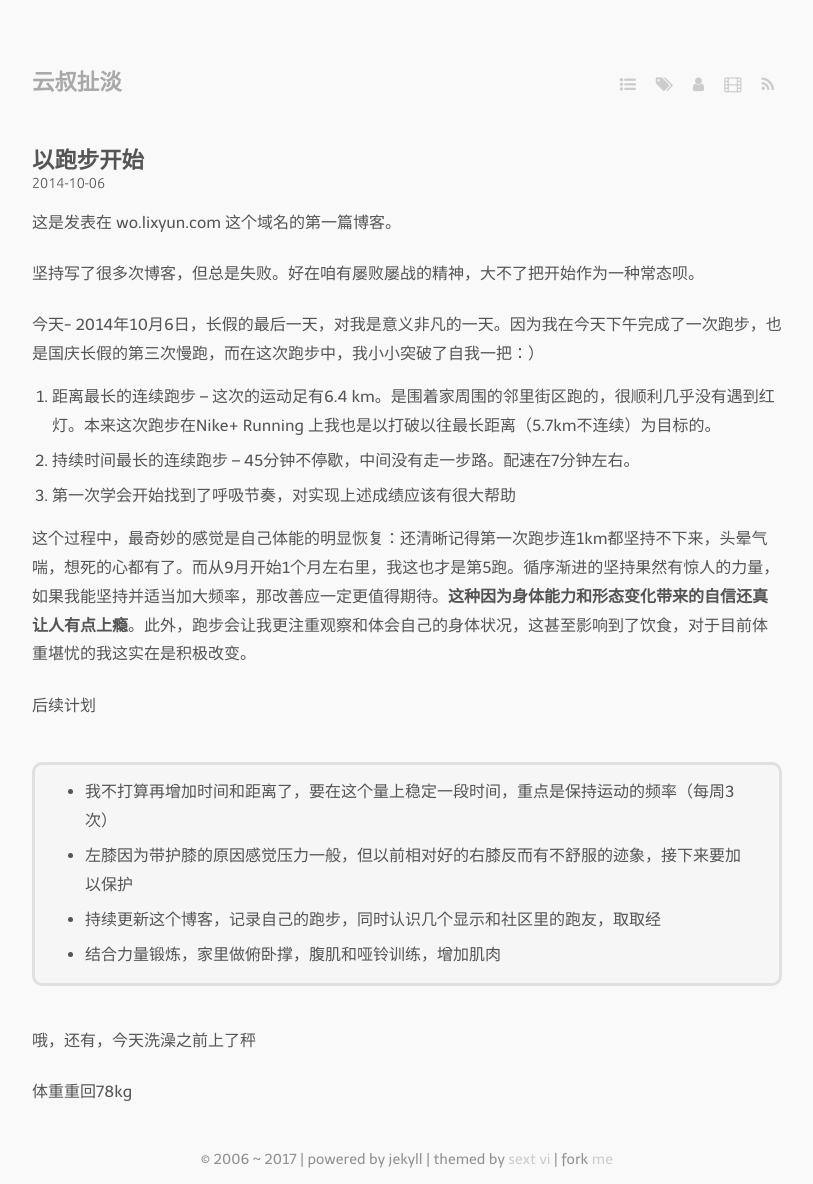
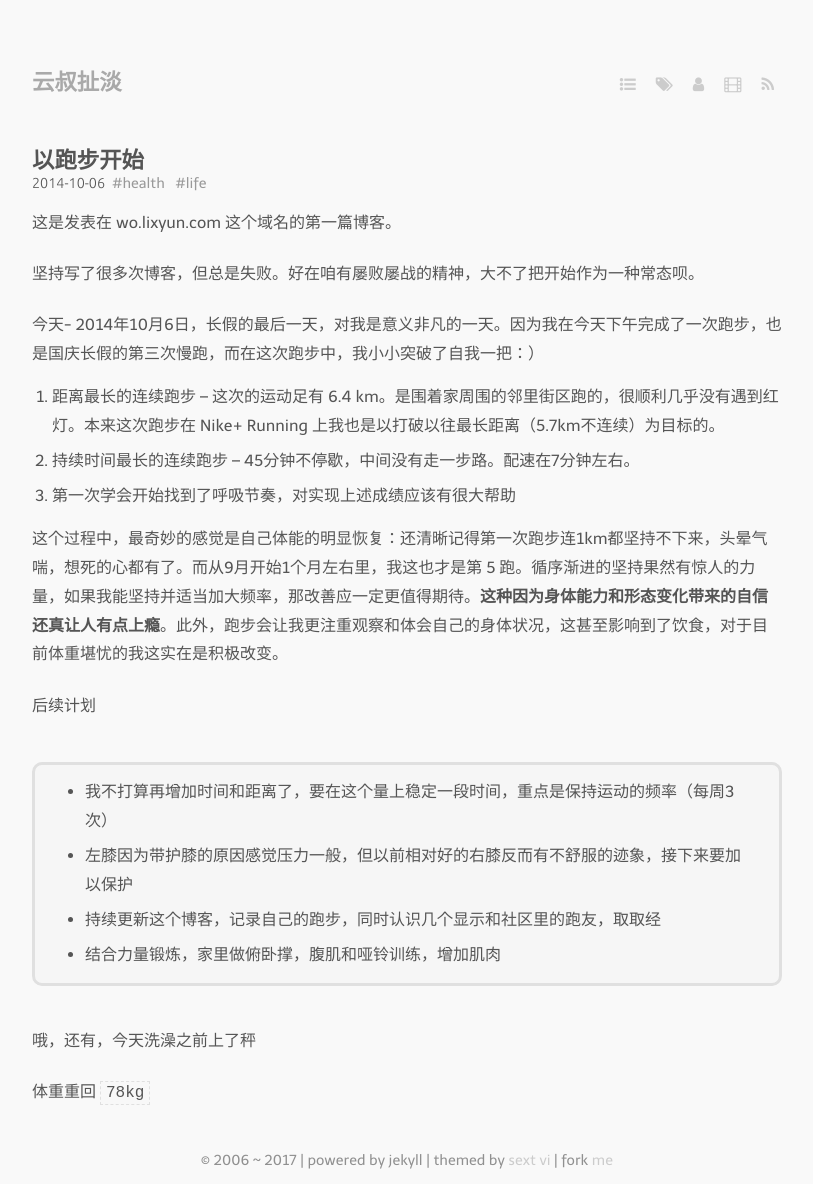
Before and after one commit to leoshcn/leoshcn.github.io, a Jekyll site: the page built from _posts/2014-10-06-start-with-running.md, in a window 1280 px wide. Shown: the whole page, without its empty margins (233-1046 px from the left). Built offline with Jekyll 4.4.1, drawn with Linux system fonts in a browser that asks for light colours; nearby versions of some CDN libraries; some web fonts are replaced; a script that is not in the unit is left out.

Commit message:
fix old posts

```diff
--- a/_posts/2014-10-06-start-with-running.md
+++ b/_posts/2014-10-06-start-with-running.md
@@ -1,7 +1,8 @@
 ---
-title: "以跑步开始"
+title: 以跑步开始
 date: 2014-10-06 21:30:00 +0800
 layout: post
+tags: health life
 ---
 
 
@@ -12,14 +13,13 @@ layout: post
 
 今天- 2014年10月6日，长假的最后一天，对我是意义非凡的一天。因为我在今天下午完成了一次跑步，也是国庆长假的第三次慢跑，而在这次跑步中，我小小突破了自我一把：）
 
- 1. 距离最长的连续跑步 – 这次的运动足有6.4 km。是围着家周围的邻里街区跑的，很顺利几乎没有遇到红灯。本来这次跑步在Nike+ Running 上我也是以打破以往最长距离（5.7km不连续）为目标的。
+ 1. 距离最长的连续跑步 – 这次的运动足有 6.4 km。是围着家周围的邻里街区跑的，很顺利几乎没有遇到红灯。本来这次跑步在 Nike+ Running 上我也是以打破以往最长距离（5.7km不连续）为目标的。
  2. 持续时间最长的连续跑步 –  45分钟不停歇，中间没有走一步路。配速在7分钟左右。
  3. 第一次学会开始找到了呼吸节奏，对实现上述成绩应该有很大帮助
 
-这个过程中，最奇妙的感觉是自己体能的明显恢复：还清晰记得第一次跑步连1km都坚持不下来，头晕气喘，想死的心都有了。而从9月开始1个月左右里，我这也才是第5跑。循序渐进的坚持果然有惊人的力量，如果我能坚持并适当加大频率，那改善应一定更值得期待。**这种因为身体能力和形态变化带来的自信还真让人有点上瘾**。此外，跑步会让我更注重观察和体会自己的身体状况，这甚至影响到了饮食，对于目前体重堪忧的我这实在是积极改变。
+这个过程中，最奇妙的感觉是自己体能的明显恢复：还清晰记得第一次跑步连1km都坚持不下来，头晕气喘，想死的心都有了。而从9月开始1个月左右里，我这也才是第 5 跑。循序渐进的坚持果然有惊人的力量，如果我能坚持并适当加大频率，那改善应一定更值得期待。**这种因为身体能力和形态变化带来的自信还真让人有点上瘾**。此外，跑步会让我更注重观察和体会自己的身体状况，这甚至影响到了饮食，对于目前体重堪忧的我这实在是积极改变。
 
 后续计划
-
 > * 我不打算再增加时间和距离了，要在这个量上稳定一段时间，重点是保持运动的频率（每周3次）
 * 左膝因为带护膝的原因感觉压力一般，但以前相对好的右膝反而有不舒服的迹象，接下来要加以保护
 * 持续更新这个博客，记录自己的跑步，同时认识几个显示和社区里的跑友，取取经
@@ -27,4 +27,4 @@ layout: post
 
 哦，还有，今天洗澡之前上了秤
 
-体重重回78kg
+体重重回 `78kg`
```
